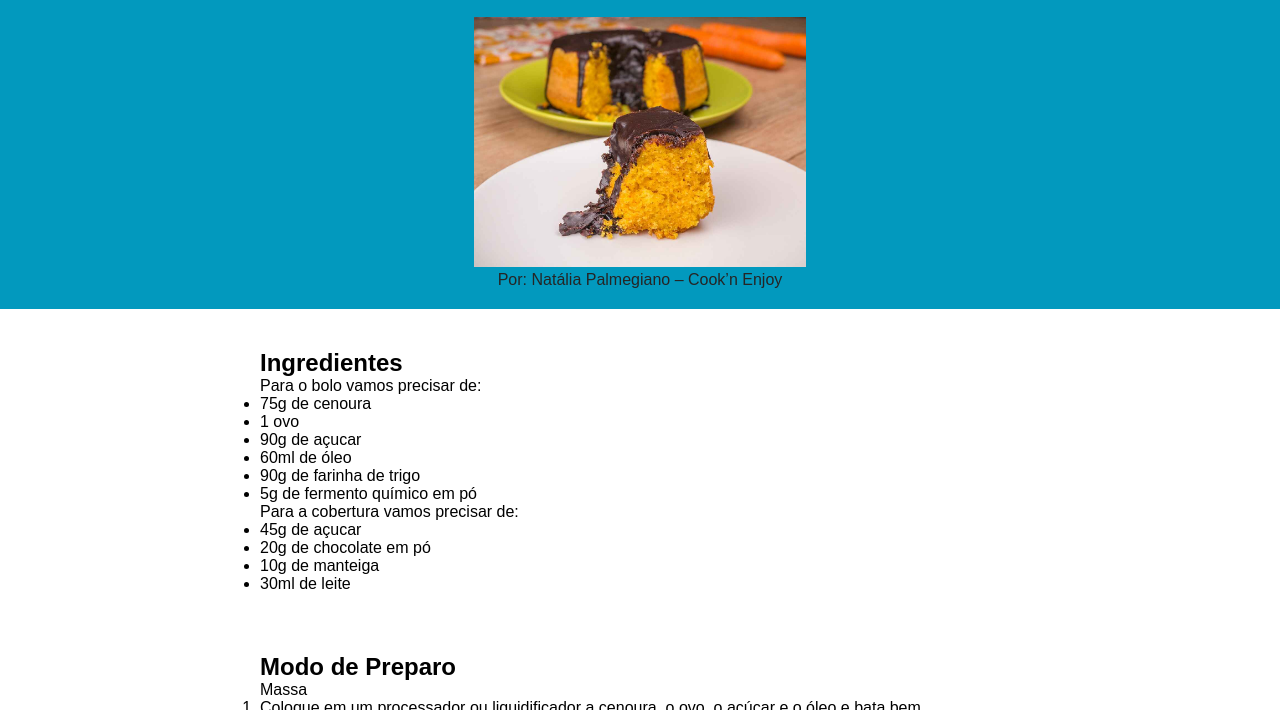
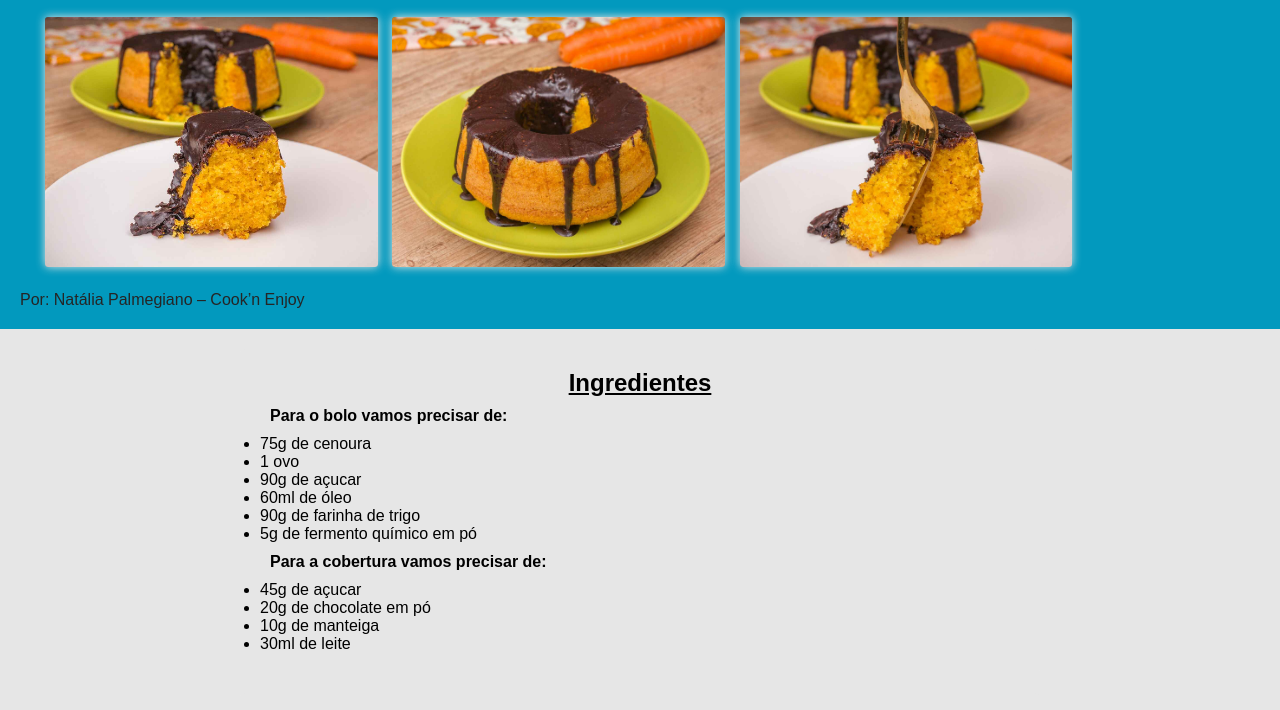
Before and after one commit to ACFEREIRA/pagina-de-receitas, a plain HTML site: page index.html in a window 1280 px wide. Shown: the part 78-788 px from the top of the page. Drawn offline with Linux system fonts and the light colour scheme.

Commit message:
add imagens

```diff
--- a/index.html
+++ b/index.html
@@ -12,8 +12,10 @@
     <p>Com 1 ovo e pronto em 16 minutos na Airfryer</p>
     <figure>
       <img src="./assets/bolo_cenoura.jpg" alt="bolo de cenoura com calda" />
-      <figcaption>Por: Natália Palmegiano – Cook’n Enjoy</figcaption>
+      <img src="./assets/bolo_cenoura_inteiro.jpg" alt="bolo de cenoura com calda inteiro" />
+      <img src="./assets/bolo_cenoura_garfo.jpg" alt="bolo de cenoura com calda e garfo" />
    </figure>
+   <figcaption>Por: Natália Palmegiano – Cook’n Enjoy</figcaption>
   </header>
   <div id="ingredientes">
     <h2>Ingredientes</h2>
--- a/style.css
+++ b/style.css
@@ -9,31 +9,42 @@
   --color-primary: #252525;
   --color-secondary: #0299be;
   --color-grey60: #989899;
-  --color-white: #ffffff;
+  --color-white: #e6e6e6;
   font-family: "Fredoka", sans-serif;
   /* font-size: 70%; */
 }
 
 body {
   font-family: "Fredoka", sans-serif;
-  margin: 0;
-  padding: 0;
   background-color: var(--color-white);
 }
 
 header {
   background-color: var(--color-secondary);
   color: var(--color-primary);
-  text-align: center;
-  padding: 20px 0;
+  padding: 20px;
 }
 
+header figure {
+  display: block;
+  align-items: center;
+  margin-left: 20px;
+  margin-right: 20px;
+}
 header img {
   max-width: 100%;
   height: 250px;
-  margin-top: 20px;
-  border-radius: 10%px;
+  margin: 20px;
+  margin-left: 5px;
+  margin-right: 5px;
+  box-shadow: 0 0 10px var(--color-white);
+  border-radius: 3px;
 }
+
+/* header figcaption {
+  text-align: right;
+  margin-right: 20px;
+} */
 
 div {
   padding: 20px;
@@ -43,6 +54,12 @@ div {
   border-radius: 5px;
 }
 
-ul ol {
-  padding-left: 20px;
+#ingredientes h2 {
+  text-decoration: underline;
+  text-align: center;
 }
+
+#ingredientes p {
+  margin: 10px;
+  font-weight: bold;
+}
```
Also changed, not shown: assets/bolo_cenoura_garfo.jpg (added), assets/bolo_cenoura_inteiro.jpg (added).
